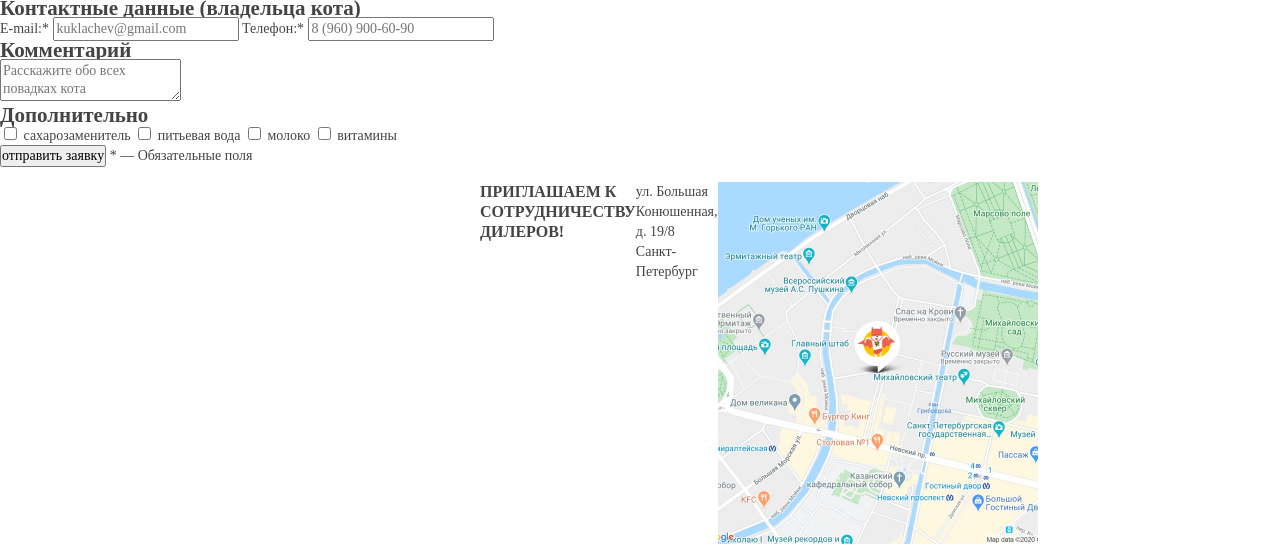
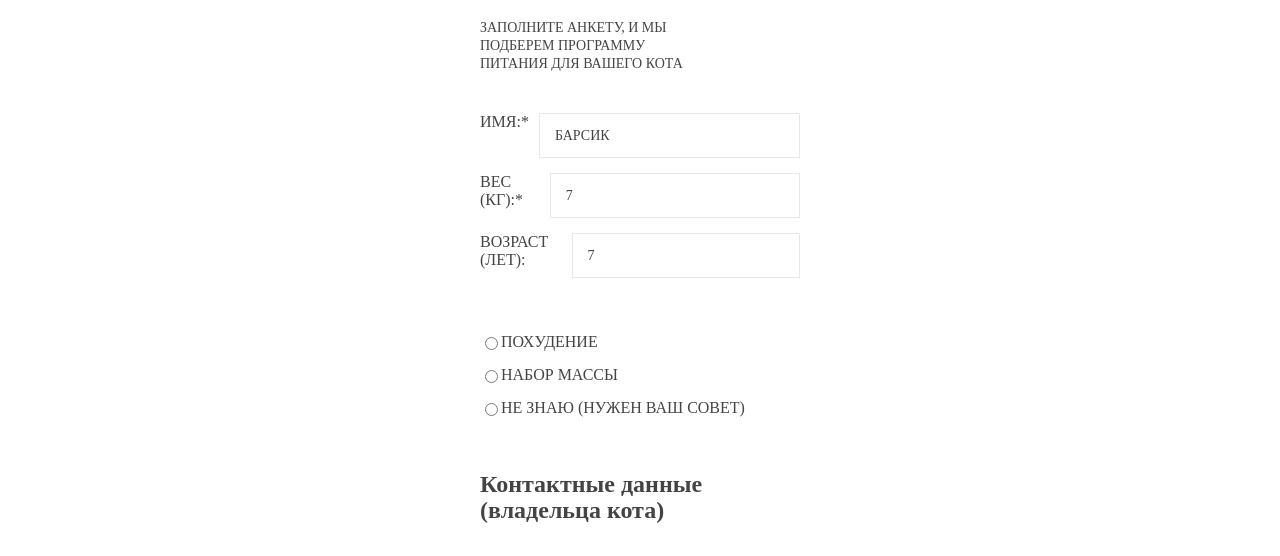
Before and after one commit to Royal-Aver/1691713-cat-energy-23, a website: page source/form.html in a window 1280 px wide. Shown: the part 147-703 px from the top of the page. Drawn offline with nearby package versions, Linux system fonts and the light colour scheme; files that its build step writes are made by us from their sources.

Commit message:
Добавляет стилизацию(блочную) страницы form

```diff
--- a/source/form.html
+++ b/source/form.html
@@ -10,7 +10,6 @@
 </head>
 
 <body class="page__body">
-
   <header class="header">
     <div class="header__container">
       <a class="header__logo" href="#">
@@ -62,128 +61,129 @@
           Заполните анкету, и мы подберем
           программу питания для вашего кота
         </p>
-        <form class="form" action="#">
-          <div class="form__questionary form-questionary">
-            <div class="form-questionary-text">
-              <label class="form-questionary-text__label">
-                <span class="form-questionary-text__text form-text">
+        <form class="form__questionary form-questionary" action="#">
+          <div class="form-questionary__inner">
+            <div class="form-questionary__box">
+              <label class="form-questionary__label">
+                <span class="form-questionary__text form-text">
                   имя:*
                 </span>
-                <input class="form-questionary-text__field" type="text" placeholder="барсик" required>
+                <input class="form-questionary__field" type="text" placeholder="барсик" required>
               </label>
 
-              <label class="form-questionary-text__label">
-                <span class="form-questionary-text__text form-text">
+              <label class="form-questionary__label">
+                <span class="form-questionary__text form-text">
                   Вес (кг):*
                 </span>
-                <input class="form-questionary-text__field" type="text" placeholder="7" required>
+                <input class="form-questionary__field" type="text" placeholder="7" required>
               </label>
 
-              <label class="form-questionary-text__label">
-                <span class="form-questionary-text__text form-text">
+              <label class="form-questionary__label">
+                <span class="form-questionary__text form-text">
                   Возраст (лет):
                 </span>
-                <input class="form-questionary__field-text" type="text" placeholder="7">
+                <input class="form-questionary__field" type="text" placeholder="7">
               </label>
             </div>
 
-            <div class="form__questionary form-questionary-radio" action="#">
-              <label class="form-questionary-radio__label">
-                <input type="radio" class="form-questionary-radio__input">
-                <span class="form-questionary-radio__radio"></span>
-                <span class="form-questionary-radio__text form-text">
+            <div class="form-questionary__box" action="#">
+              <label class="form-questionary__label">
+                <input type="radio" class="form-questionary__input">
+                <span class="form-questionary__radio"></span>
+                <span class="form-questionary__text form-text">
                   похудение
                 </span>
               </label>
 
-              <label class="form-questionary-radio__label">
-                <input type="radio" class="form-questionary-radio__input">
-                <span class="form-questionary-radio__radio"></span>
-                <span class="form-questionary-radio__text form-text">
+              <label class="form-questionary__label">
+                <input type="radio" class="form-questionary__input">
+                <span class="form-questionary__radio"></span>
+                <span class="form-questionary__text form-text">
                   Набор массы
                 </span>
               </label>
 
-              <label class="form-questionary-radio__label">
-                <input type="radio" class="form-questionary-radio__input">
-                <span class="form-questionary-radio__radio"></span>
-                <span class="form-questionary-radio__text form-text">
+              <label class="form-questionary__label">
+                <input type="radio" class="form-questionary__input">
+                <span class="form-questionary__radio"></span>
+                <span class="form-questionary__text form-text">
                   Не знаю (Нужен ваш совет)
                 </span>
               </label>
             </div>
           </div>
 
-          <div class="form__contacts form-contacts">
-            <h2 class="contacts__title title">
+          <div class="form-questionary__box">
+            <h2 class="form-questionary__title">
               Контактные данные (владельца кота)
             </h2>
-            <label class="form-contacts__label">
-              <span class="form-contacts__text form-text">
+            <label class="form-questionary__label">
+              <span class="form-questionary__text form-text">
                 E-mail:*
               </span>
-              <input class="form-contacts__field" type="email" placeholder="kuklachev@gmail.com" required>
+              <input class="form-questionary__field" type="email" placeholder="kuklachev@gmail.com" required>
             </label>
 
-            <label class="form-contacts__label">
-              <span class="form-contacts__text form-text">
+            <label class="form-questionary__label">
+              <span class="form-questionary__text form-text">
                 Телефон:*
               </span>
-              <input class="form-contacts__field" type="tel" placeholder="8 (960) 900-60-90" required>
+              <input class="form-questionary__field" type="tel" placeholder="8 (960) 900-60-90" required>
             </label>
           </div>
 
-          <div class="form__comment comment">
-            <h2 class="comment__title">
+          <div class="form-questionary__box">
+            <h2 class="form-questionary__title">
               Комментарий
             </h2>
-            <textarea class="comment__field" name="comment" placeholder="Расскажите обо всех повадках кота"></textarea>
+            <textarea class="form-questionary__field form-questionary__textarea" name="comment"
+              placeholder="Расскажите обо всех повадках кота"></textarea>
           </div>
 
-          <div class="form__extra form-extra">
-            <h2 class="form-extra__title title">
+          <div class="form-questionary-box">
+            <h2 class="form-questionary__title">
               Дополнительно
             </h2>
-            <div class="form-extra__inner">
-              <label class="form-extra__label">
-                <input class="form-extra__input" type="checkbox">
-                <span class="form-extra__text form-text">
+            <div class="form-questionary__inner">
+              <label class="form-questionary__label">
+                <input class="form-questionary__input" type="checkbox">
+                <span class="form-questionary__text form-text">
                   сахарозаменитель
                 </span>
-                <span class="form-extra__checkbox"></span>
+                <span class="form-questionary__checkbox"></span>
               </label>
 
-              <label class="form-extra__label">
-                <input class="form-extra__input" type="checkbox">
-                <span class="form-extra__text form-text">
+              <label class="form-questionary__label">
+                <input class="form-questionary__input" type="checkbox">
+                <span class="form-questionary__text form-text">
                   питьевая вода
                 </span>
-                <span class="form-extra__checkbox"></span>
+                <span class="form-questionary__checkbox"></span>
               </label>
 
-              <label class="form-extra__label">
-                <input class="form-extra__input" type="checkbox">
-                <span class="form-extra__text form-text">
+              <label class="form-questionary__label">
+                <input class="form-questionary__input" type="checkbox">
+                <span class="form-questionary__text form-text">
                   молоко
                 </span>
-                <span class="form-extra__checkbox"></span>
+                <span class="form-questionary__checkbox"></span>
               </label>
 
-              <label class="form-extra__label">
-                <input class="form-extra__input" type="checkbox">
-                <span class="form-extra__text form-text">
+              <label class="form-questionary__label">
+                <input class="form-questionary__input" type="checkbox">
+                <span class="form-questionary__text form-text">
                   витамины
                 </span>
-                <span class="form-extra__checkbox"></span>
+                <span class="form-questionary__checkbox"></span>
               </label>
             </div>
           </div>
 
-          <button class="form__button main__link" type="submit">
+          <button class="form-questionary__button main-link" type="submit">
             отправить заявку
           </button>
 
-          <span class="form__footnote">
+          <span class="form-questionary__footnote">
             * — Обязательные поля
           </span>
         </form>
@@ -199,15 +199,17 @@
           <adress class="adress__home">
             ул. Большая Конюшенная, д. 19/8 Санкт-Петербург
           </adress>
-          <img class="adress__map" src="img/location.jpg" alt="карта">
         </div>
       </div>
+      <img class="adress__map" src="img/location.jpg" alt="карта">
     </section>
   </main>
 
   <footer class="footer">
     <div class="footer__container">
-      <img class="footer__logo" src="img/logo/logo-footer.svg" alt="Cat energy">
+      <div class="footer__logo-inner">
+        <img class="footer__logo" src="img/logo/logo-footer.svg" alt="Cat energy">
+      </div>
       <ul class="footer__socials socials">
         <li class="socials__item">
           <a class="socials__link" href="#">
--- a/source/sass/_fonts.scss
+++ b/source/sass/_fonts.scss
@@ -2,8 +2,8 @@
   font-family: "oswald";
   font-weight: 400;
   font-style: normal;
-  src: url(../fonts/oswaldregular.woff2) format("woff2");
-  src: url(../fonts/oswaldregular.woff) format("woff");
+  src: url(../fonts/Oswald-Regular.woff2) format("woff2");
+  src: url(../fonts/Oswald-Regular.woff) format("woff");
   font-display: swap;
 }
 
--- a/source/sass/_mixins.scss
+++ b/source/sass/_mixins.scss
@@ -5,6 +5,7 @@ $green: #68b738;
 $alto: #d9d9d9;
 $concrete: #f2f2f2;
 $gallery: #eaeaea;
+$tundora: #444444;
 
 $sm: 320px;
 $md: 768px;
@@ -24,18 +25,20 @@ $xl: 1440px;
 
 @mixin container {
   margin: 0 auto;
-  padding: 0 15px;
-
-  @include l($sm) {
-    max-width: 350px;
-  }
+  padding: 0 20px;
+  max-width: 360px;
 }
 
 @mixin title {
-  @include l($sm) {
-    font-family: "oswald";
-    font-weight: 400;
-    font-size: 36px;
-    line-height: 40px;
-  }
+  font-family: "oswald";
+  font-weight: 400;
+  font-size: 36px;
+  line-height: 40px;
 }
+
+@mixin form-text {
+  font-family: "oswald";
+  font-size: 16px;
+  text-transform: uppercase;
+  color: $tundora;
+}
--- /dev/null
+++ b/source/sass/index/_form-questionary.scss
@@ -0,0 +1,54 @@
+.form-questionary {
+  &__inner {
+    display: flex;
+    flex-direction: column;
+  }
+
+  &__box {
+    padding: 20px 0;
+  }
+
+  &__label {
+    display: flex;
+    margin-bottom: 15px;
+  }
+
+  &__text {
+    margin-right: 10px;
+    @include form-text;
+  }
+
+  &__field {
+    padding: 0 10px;
+    width: 100%;
+    height: 45px;
+    border: 1px solid #e7e7e7;
+
+    &::placeholder {
+      padding: 15px 5px;
+      text-transform: uppercase;
+      color: $tundora;
+    }
+  }
+
+  &__title {
+    margin-bottom: 35px;
+    font-size: 24px;
+    line-height: 26 / 24 * 100%;
+  }
+
+  &__textarea {
+    width: 100%;
+  }
+
+  &__button {
+    margin-bottom: 20px;
+    border: none;
+  }
+
+  &__footnote {
+    display: block;
+    max-width: 160px;
+    margin: 0 auto;
+  }
+}
--- /dev/null
+++ b/source/sass/index/_questionary.scss
@@ -0,0 +1,21 @@
+.questionary {
+  padding: 25px 0 30px;
+
+  &__container {
+    @include container;
+  }
+
+  &__title {
+    @include title;
+    margin-bottom: 40px;
+    line-height: 1;
+  }
+
+  &__subtitle {
+    margin-bottom: 20px;
+    font-family: "oswald";
+    text-transform: uppercase;
+    width: 230px;
+    max-width: 100%;
+  }
+}
--- a/source/sass/style.scss
+++ b/source/sass/style.scss
@@ -16,3 +16,5 @@
 @import "components/adress";
 @import "components/footer";
 @import "components/socials";
+@import "index/questionary";
+@import "index/form-questionary";
```
Also changed, not shown: source/catalog.html (+4 -2 lines), source/fonts/Oswald-Regular.ttf (added), source/fonts/Oswald-Regular.woff (added), source/fonts/Oswald-Regular.woff2 (added).
